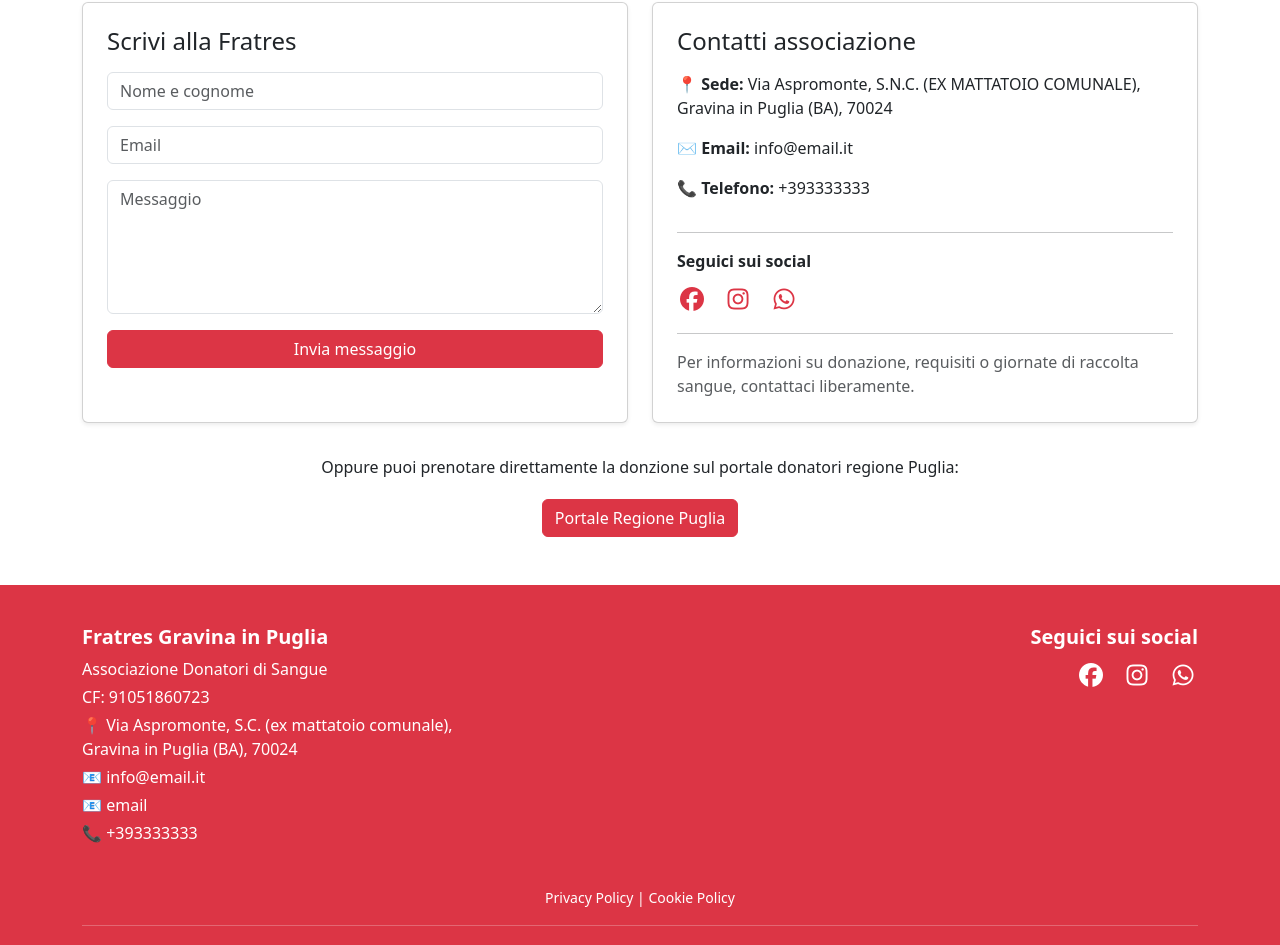
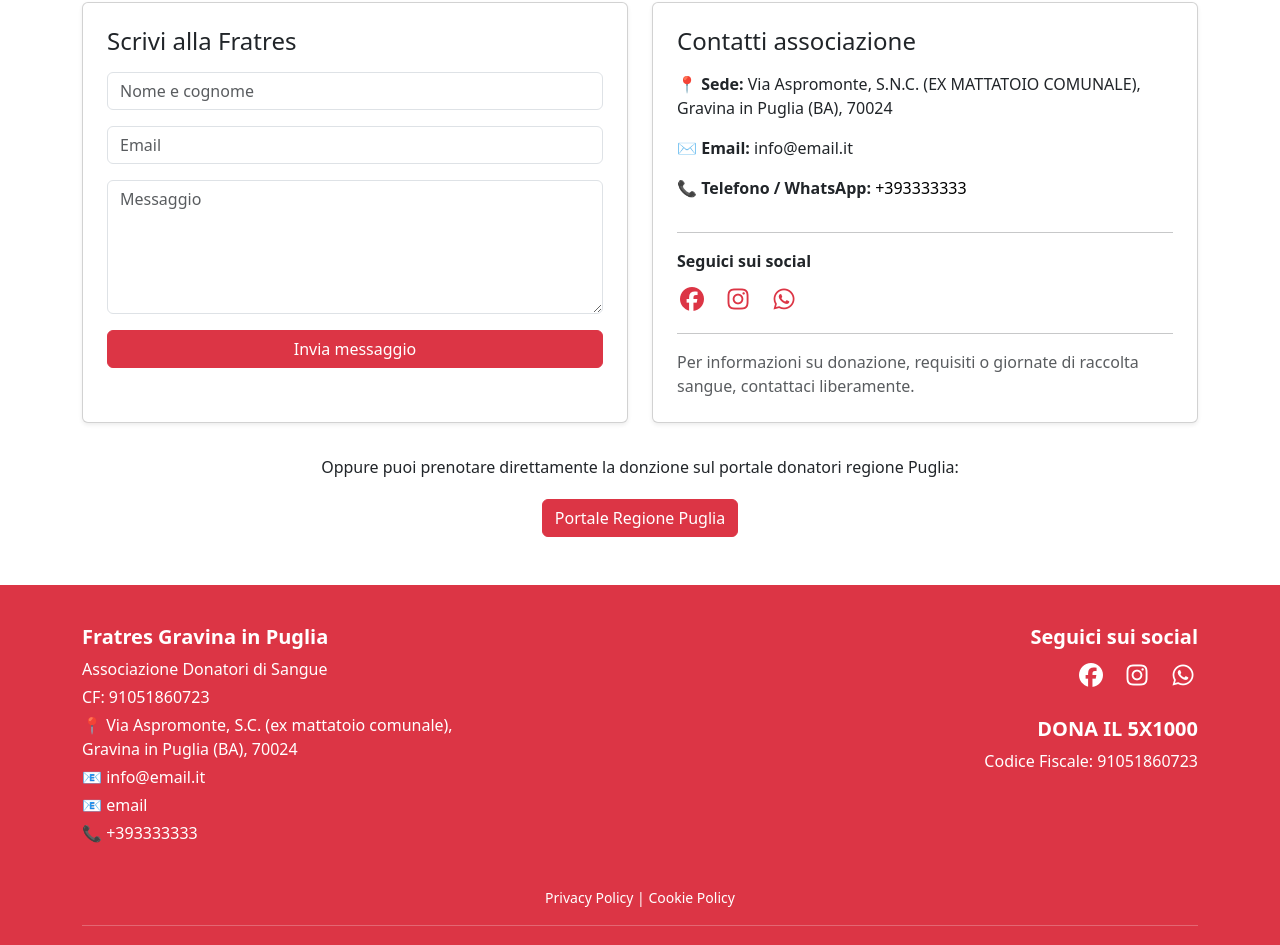
Before and after one commit to michelelongo97/fratres-gravina, a React (Vite) app: page /chi-siamo in a window 1280 px wide. Shown: the part 701-1646 px from the top of the page. Built offline with nearby package versions, Linux system fonts and the light colour scheme.

Commit message:
feat: add texts

```diff
--- a/src/components/Footer.jsx
+++ b/src/components/Footer.jsx
@@ -78,6 +78,9 @@ export default function Footer() {
             >
               <i className="fa-brands fa-whatsapp social-icon"></i>
             </a>
+
+            <h5 className="fw-bold pt-4">DONA IL 5X1000</h5>
+            <p>Codice Fiscale: 91051860723</p>
           </div>
         </div>
 
--- a/src/pages/ChiSiamoPage.jsx
+++ b/src/pages/ChiSiamoPage.jsx
@@ -153,7 +153,13 @@ export default function ChiSiamoPage() {
             </p>
 
             <p>
-              📞 <strong>Telefono:</strong> {import.meta.env.VITE_PHONE_NUMBER}
+              📞 <strong>Telefono / WhatsApp:</strong>{" "}
+              <a
+                href={`tel:${import.meta.env.VITE_PHONE_NUMBER}`}
+                className="text-black text-decoration-none"
+              >
+                {import.meta.env.VITE_PHONE_NUMBER}
+              </a>
             </p>
 
             <hr />
--- a/src/pages/DonazionePage.jsx
+++ b/src/pages/DonazionePage.jsx
@@ -48,10 +48,13 @@ export default function DonazionePage() {
             </h5>
             <ul>
               <li>Uomini: ogni 90 giorni</li>
-              <li>Donne: ogni 180 giorni</li>
+              <li>Donne: ogni 180 giorn</li>
             </ul>
           </section>
-          <p>💖 Ti aspettiamo! Donare è semplice, sicuro e fa bene al cuore.</p>
+          <p>
+            💖 Ti aspettiamo! Donare è semplice, sicuro e fa bene a te stesso e
+            al cuore.
+          </p>
 
           <div className="mt-4 text-center pt-4">
             <a
```
